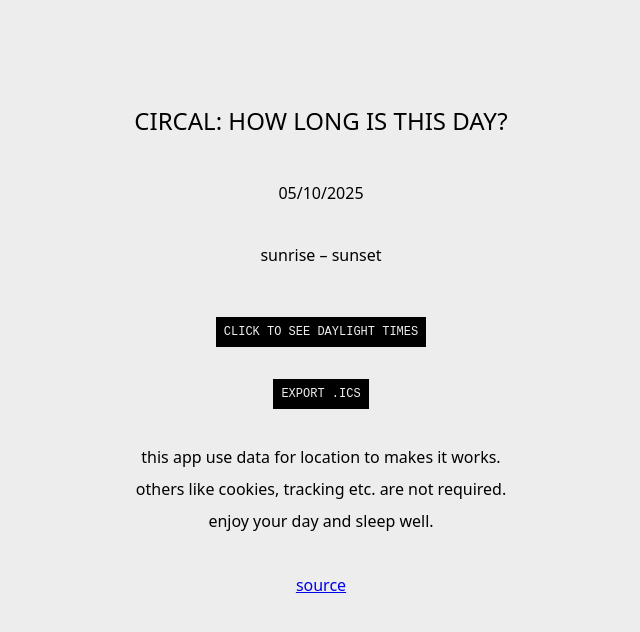
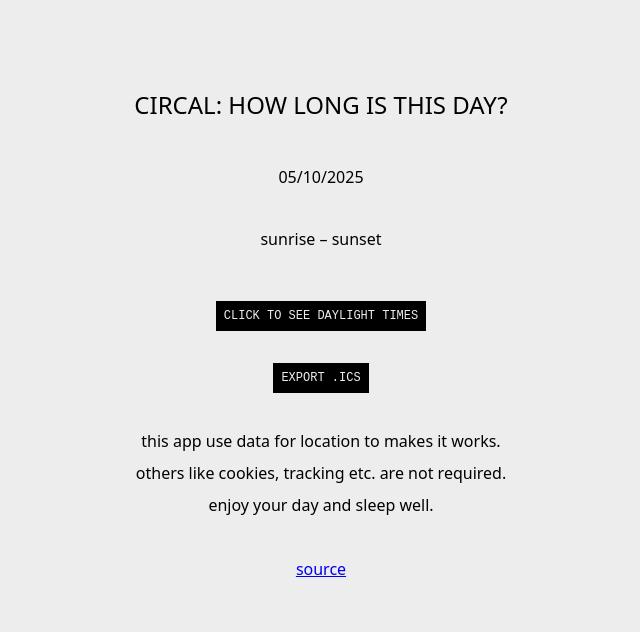
Before and after one commit to ja-svoboda/cirCal, a website: page index.html in a window 1280 px wide. Shown: the whole page, without its empty margins (319-959 px from the left). Drawn offline with Linux system fonts and the light colour scheme.

Commit message:
css update

```diff
--- a/styles/main.css
+++ b/styles/main.css
@@ -28,7 +28,7 @@ body{
     flex-direction: column;
     text-align: center;
     align-items: center;
-    margin-top: min(5em, 10%);
+    margin-top: min(5em, 5%);
 
 }
 
@@ -66,14 +66,9 @@ button {
 h1 {
     font-size: 1.5rem;
     font-weight: var(--font-weight);
-
     text-transform: uppercase;
     padding: 0.5rem;
-
-
-
     border: none;
-
     margin: 1rem;
     text-align: center;
 }
```
